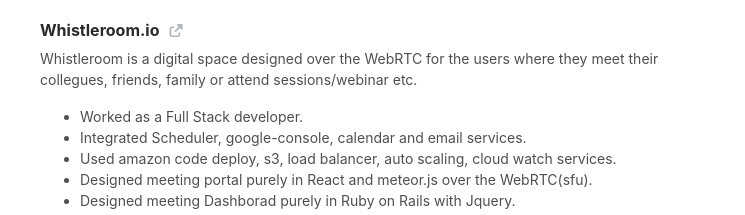
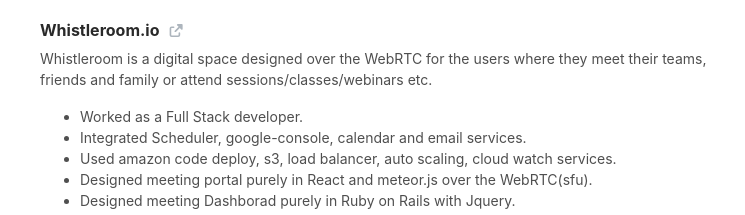
Before and after one commit to awaisalee/resume, a plain HTML site: page index.html in a window 1280 px wide. Shown: the part 787-1002 px from the top of the page, 127-872 px from the left. Drawn offline with Linux system fonts and the light colour scheme.

Commit message:
fixed typos

```diff
--- a/index.html
+++ b/index.html
@@ -111,7 +111,7 @@
                       </h4>
                     </div>
                     <div class="item-content">
-                      <p>Whistleroom is a digital space designed over the WebRTC for the users where they meet their collegues, friends, family or attend sessions/webinar etc.</p>
+                      <p>Whistleroom is a digital space designed over the WebRTC for the users where they meet their teams, friends and family or attend sessions/classes/webinars etc.</p>
                        <ul class="resume-list">
                         <li>Worked as a Full Stack developer.</li>
                         <li>Integrated Scheduler, google-console, calendar and email services.</li>
```
